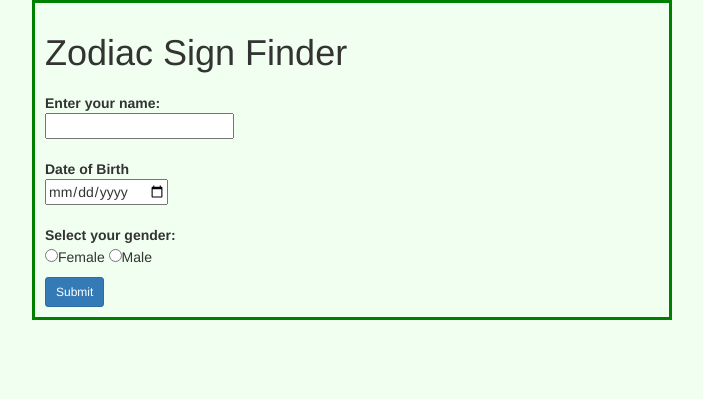
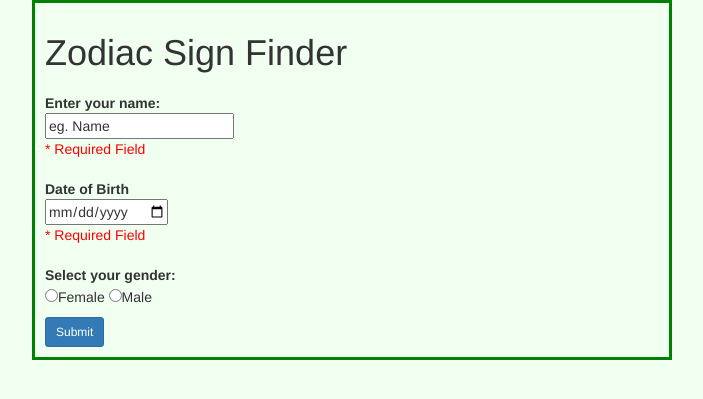
Before and after one commit to amokhtar78/Assignment2, a PHP site: page / in a window 1280 px wide. Shown: the top 399 px of the page, without its empty margins (288-991 px from the left). Run offline with PHP 8.4, Linux system fonts and the light colour scheme; some libraries are stand-ins or nearby versions.

Commit message:
sanatize output

```diff
--- a/css/styles.css
+++ b/css/styles.css
@@ -51,3 +51,7 @@ input[type='checkbox'] + label {
 .alert-info {
     font-size: 120%;
 }
+.cRequired:after {
+  content:"* Required Field";
+  color:red;
+}
--- a/index.php
+++ b/index.php
@@ -38,11 +38,16 @@ https://github.com/susanBuck
     display input form for user name, DoB, and gender
     -->
     <form action="index.php" method="get">
-        <label for='userName'>Enter your name:</label>
-        <input type="text" name="userName" id="userName" value='<?= $form->prefill('Name') ?>'>
+        <div class="cRequired">
+            <label for='userName'>Enter your name:</label>
+            <input type="text" name="userName" id="userName" value='<?=$form->prefill($userName, "eg. Name")?>'>
+        </div>
 
-        <label for='date'>Date of Birth</label>
-        <input type='date' name='date' id="date">
+
+        <div class="cRequired">
+            <label for='date'>Date of Birth</label>
+            <input type='date' name='date' id="date">
+        </div>
 
         <label for='gender'>Select your gender:</label>
         <input type="radio" name="gender"
@@ -74,7 +79,7 @@ https://github.com/susanBuck
         if no errors display Zodiac
         -->
         <div class='alert alert-info'>
-            <?php echo $newPerson->displayName() ?> who is
+            <?=$form->sanitize($userName)?> who is
             <?php echo $newPerson->displayAge() ?> years old,
             <?php echo $newPerson->displayHisHer() ?> zodiac is :
             <strong>  <?php echo $newPerson->displayZodiac(); ?></strong>
```
